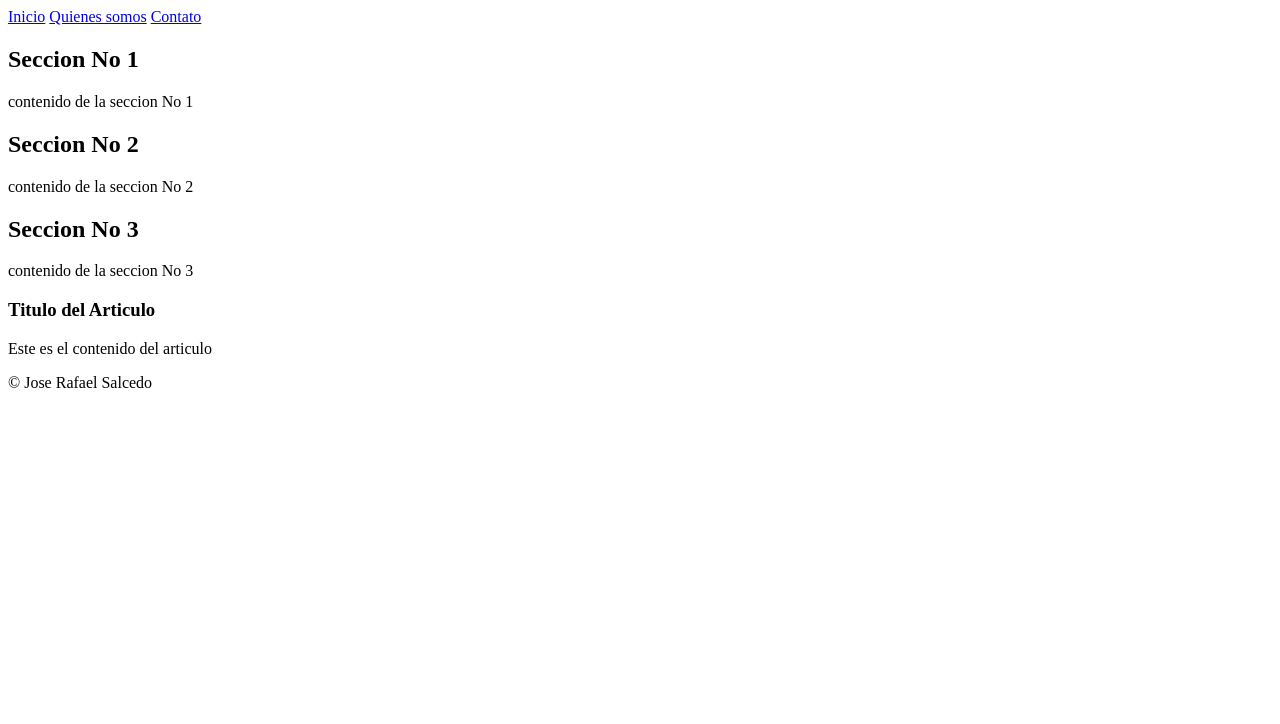
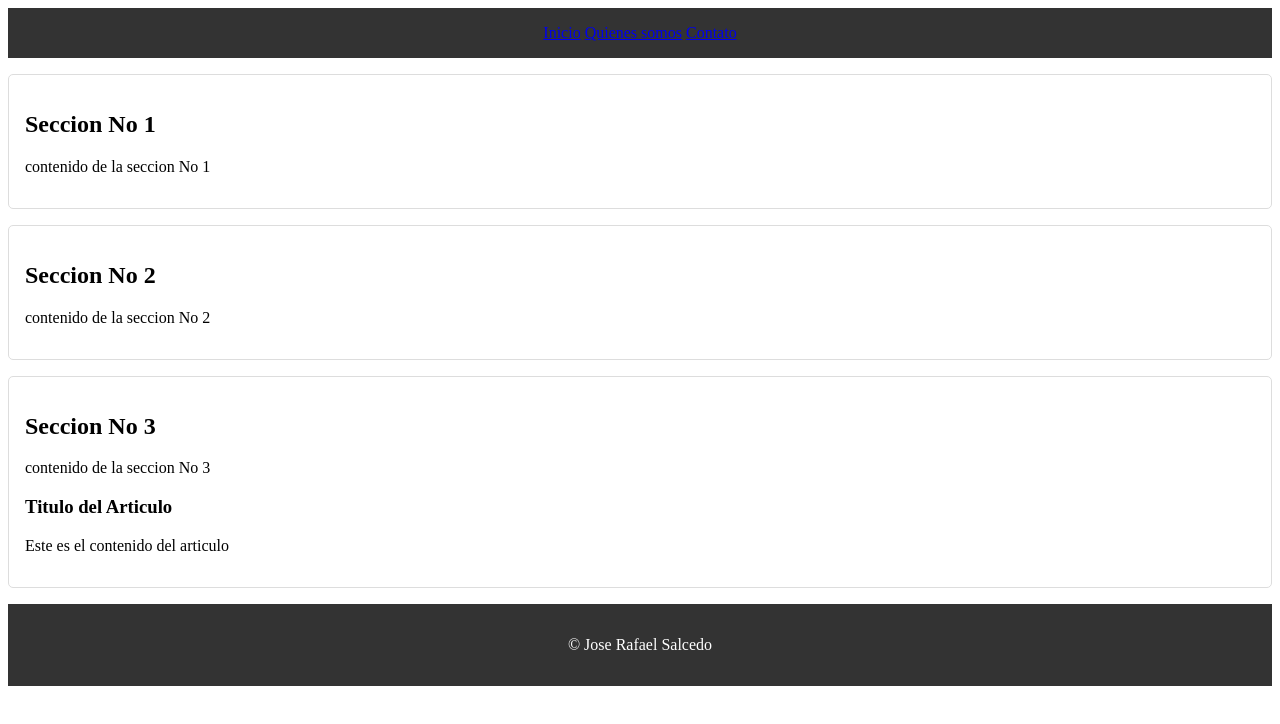
Before and after one commit to Joserafa20/Lab15, a plain HTML site: page index.html in a window 1280 px wide. Drawn offline with Linux system fonts and the light colour scheme.

Commit message:
Agregando CSS

```diff
--- /dev/null
+++ b/assent/style.css
@@ -0,0 +1,15 @@
+
+section {
+    background-color: white;
+    margin: 1em 0;
+    padding: 1em;
+    border: 1px solid #ddd;
+    border-radius: 5px;
+}
+
+header, footer {
+    background-color: #333;
+    color: white;
+    text-align: center;
+    padding: 1em 0;
+}
--- a/index.html
+++ b/index.html
@@ -3,6 +3,7 @@
 <head>
     <meta charset="UTF-8">
     <meta name="viewport" content="width=device-width, initial-scale=1.0">
+    <link rel="stylesheet" href="./assent/style.css">
     <title>Laboratorio 15</title>
 </head>
 <body>
```
